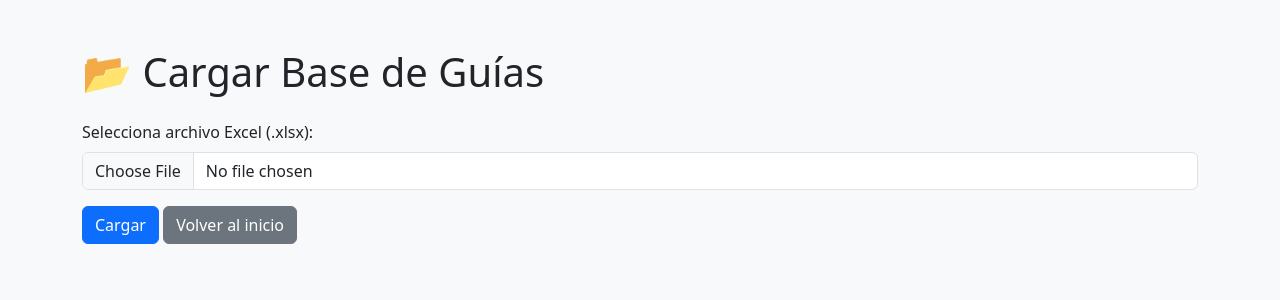
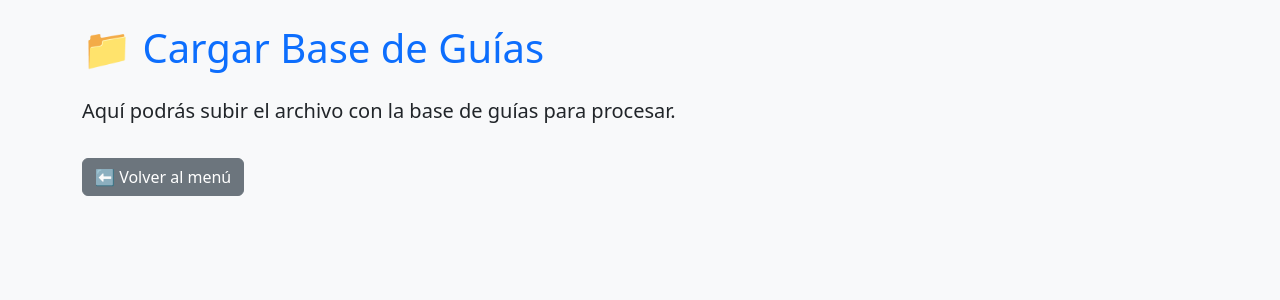
Before and after one commit to luisrobles062/mensajeria-app, a Flask app: template templates/cargar_base.html in a window 1280 px wide. Shown: the top 300 px of the page. Run offline with Flask 3, Linux system fonts and the light colour scheme; the template is opened without the code that fills it, so the values that code supplies are empty.

Commit message:
Update cargar_base.html

```diff
--- a/templates/cargar_base.html
+++ b/templates/cargar_base.html
@@ -1,30 +1,16 @@
 <!DOCTYPE html>
 <html lang="es">
 <head>
-    <meta charset="UTF-8">
-    <title>Cargar Base de Guías</title>
-    <link rel="stylesheet" href="https://cdn.jsdelivr.net/npm/bootstrap@5.3.2/dist/css/bootstrap.min.css">
+  <meta charset="UTF-8">
+  <meta name="viewport" content="width=device-width, initial-scale=1.0">
+  <title>Cargar Base de Guías</title>
+  <link href="https://cdn.jsdelivr.net/npm/bootstrap@5.3.0/dist/css/bootstrap.min.css" rel="stylesheet">
 </head>
-<body class="bg-light">
-    <div class="container mt-5">
-        <h1 class="mb-4">📂 Cargar Base de Guías</h1>
-
-        {% with messages = get_flashed_messages() %}
-          {% if messages %}
-            {% for message in messages %}
-              <div class="alert alert-info">{{ message }}</div>
-            {% endfor %}
-          {% endif %}
-        {% endwith %}
-
-        <form action="/cargar_base" method="POST" enctype="multipart/form-data">
-            <div class="mb-3">
-                <label for="archivo_excel" class="form-label">Selecciona archivo Excel (.xlsx):</label>
-                <input type="file" name="archivo_excel" id="archivo_excel" accept=".xlsx" required class="form-control">
-            </div>
-            <button type="submit" class="btn btn-primary">Cargar</button>
-            <a href="/" class="btn btn-secondary">Volver al inicio</a>
-        </form>
-    </div>
+<body class="bg-light p-4">
+  <div class="container">
+    <h1 class="mb-4 text-primary">📁 Cargar Base de Guías</h1>
+    <p class="lead">Aquí podrás subir el archivo con la base de guías para procesar.</p>
+    <a href="{{ url_for('index') }}" class="btn btn-secondary mt-3">⬅ Volver al menú</a>
+  </div>
 </body>
 </html>
```
